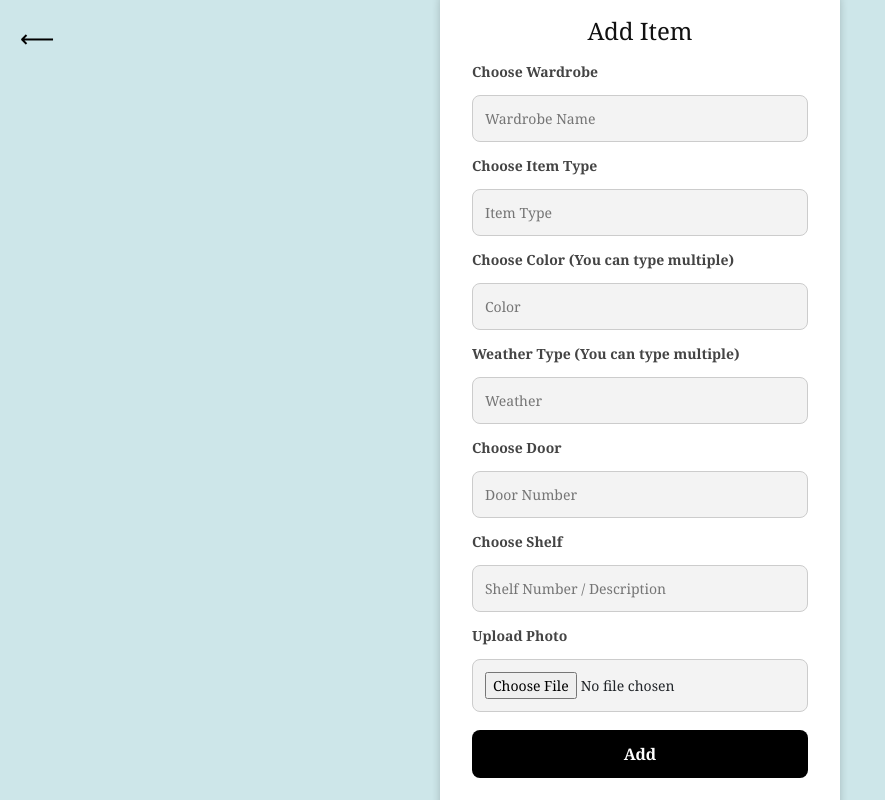
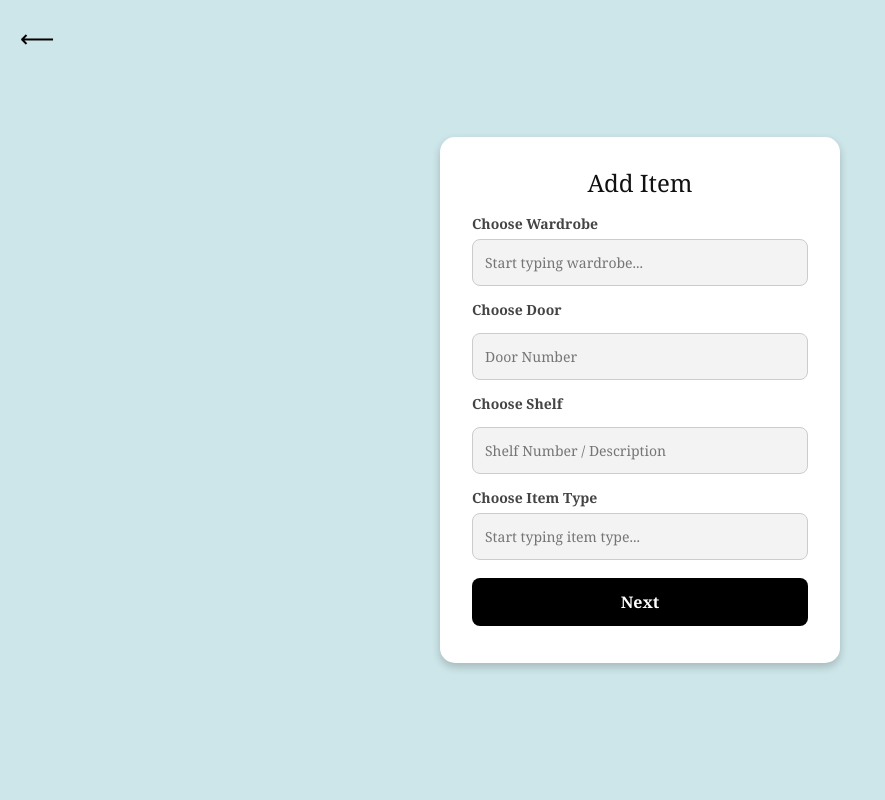
Before and after one commit to AdvaLevine/StyleSync, a React (Create React App) app in the folder frontend/: page /add-item in a window 1280 px wide. Shown: the whole page, without its empty margins (0-885 px from the left). Built offline with nearby package versions, Linux system fonts and the light colour scheme; data requests are answered from the project's data file; what amazon-cognito-identity-js would draw is missing.

Commit message:
added dropdown component for improved item selection in Add Item page

```diff
--- a/frontend/src/assets/styles/AddItem.css
+++ b/frontend/src/assets/styles/AddItem.css
@@ -151,6 +151,66 @@ html body {
     text-align: left;
   }
 
+  /* Dropdown container */
+  .dropdown {
+    position: relative;
+    width: 100%;
+  }
+
+  /* Dropdown list */
+  .dropdown-list {
+    position: absolute;
+    top: 100%;
+    left: 0;
+    width: 100%;
+    max-height: 150px; /* Limit the height of the dropdown */
+    overflow-y: auto; /* Enable vertical scrolling */
+    background: white; /* Set a white background for the dropdown */
+    border: 1px solid #ccc; /* Add a border for clarity */
+    z-index: 1000; /* Ensure it appears above other elements */
+    margin-top: 2px; /* Add a small gap between the input and the dropdown */
+    list-style: none; /* Remove default list styling */
+    padding: 0;
+    box-shadow: 0 4px 6px rgba(0, 0, 0, 0.1); /* Add a subtle shadow for better visibility */
+  }
+
+  /* Dropdown list item */
+  .dropdown-list li {
+    padding: 8px 12px;
+    cursor: pointer;
+  }
+
+  /* Highlight the item on hover */
+  .dropdown-list li:hover {
+    background-color: #f0f0f0;
+  }
+
+  /* No matches message */
+  .no-match {
+    padding: 8px 12px;
+    color: #999;
+    text-align: center;
+  }
+
+  /* Input field inside the dropdown */
+  .dropdown input {
+    width: 100%;
+    padding: 12px;
+    border: 1px solid #ccc;
+    border-radius: 8px;
+    background-color: #f3f3f3;
+    font-size: 14px;
+    box-sizing: border-box;
+  }
+
+  /* Label for the dropdown */
+  .dropdown label {
+    font-size: 14px;
+    font-weight: bold;
+    color: #444;
+    margin-bottom: 5px;
+    display: block;
+  }
 
   @media screen and (max-width: 480px) {
     .logo-container img {
--- /dev/null
+++ b/frontend/src/components/Dropdown.jsx
@@ -0,0 +1,50 @@
+import React, { useState } from 'react';
+
+export default function Dropdown({ options, label, placeholder, onSelect }) {
+  const [inputValue, setInputValue] = useState('');
+  const [showList, setShowList] = useState(false);
+
+  // Ensure options are valid strings
+  const validOptions = options.filter((option) => typeof option === 'string');
+
+  const filteredOptions = validOptions.filter((option) =>
+    option.toLowerCase().includes(inputValue.toLowerCase())
+  );
+
+  const handleSelect = (option) => {
+    setInputValue(option);
+    setShowList(false); // Hide the dropdown after selection
+    onSelect(option);
+  };
+
+  return (
+    <div className="dropdown">
+      <label>{label}</label>
+      <input
+        type="text"
+        value={inputValue}
+        onChange={(e) => {
+          setInputValue(e.target.value);
+          setShowList(true); // Show the dropdown when typing
+        }}
+        onFocus={() => setShowList(true)} // Show the dropdown when the input is focused
+        onBlur={() => setTimeout(() => setShowList(false), 200)} // Hide the dropdown when the input loses focus
+        placeholder={placeholder}
+        required
+      />
+      {showList && (
+        <ul className="dropdown-list">
+          {filteredOptions.length > 0 ? (
+            filteredOptions.map((option, i) => (
+              <li key={i} onClick={() => handleSelect(option)}>
+                {option}
+              </li>
+            ))
+          ) : (
+            <li className="no-match">No matches</li>
+          )}
+        </ul>
+      )}
+    </div>
+  );
+}
--- a/frontend/src/pages/AddItem.jsx
+++ b/frontend/src/pages/AddItem.jsx
@@ -1,13 +1,11 @@
-import React from 'react';
-import { useState, useEffect } from 'react';
+import React, { useState, useEffect } from 'react';
 import { useNavigate, Link } from 'react-router-dom';
 import "../assets/styles/AddItem.css";
-
+import Dropdown from '../components/Dropdown';
 
 const AddItem = () => {
     const navigate = useNavigate();
     const [wardrobes, setWardrobes] = useState([]);
-    const [photoFile, setPhotoFile] = useState(null);
     const [fromDate, setFromDate] = useState({
         wardrobe: "",
         itemType: "",
@@ -17,6 +15,7 @@ const AddItem = () => {
         shelf: "",
         photo: null
     });
+    const [step, setStep] = useState(1); // State to track the current step
 
     useEffect(() => {
         // Fetch the user's wardrobes from the server when the component mounts
@@ -88,11 +87,9 @@ const AddItem = () => {
         }
     };
 
-
     const commonOptions = ["Shirt", "Pants", "Dress", "Jacket", "Shoes", "Hat", "Scarf", "Belt", "Socks", "Gloves"];
     const colorOptions = ["Black", "White", "Red", "Blue", "Green", "Yellow", "Purple", "Pink", "Orange", "Brown"];
     const weatherOptions = ["Hot", "Cold", "Rainy", "Snow", "Windy", "Sunny", "Cloudy", "Stormy", "Foggy", "Humid"];
-
 
     return (
         <div className="add-item-container">
@@ -100,35 +97,45 @@ const AddItem = () => {
             <Link to="/home" className="back-button">⟵</Link>
             <div className="add-item-box">
                 <h2>Add Item</h2>
-            <form onSubmit={handleSubmit}>
-              <label>Choose Wardrobe</label>
+                {step === 1 && (
+                    <form>
+                        <Dropdown
+                            options={wardrobes.map((w) => w.name)} // Pass wardrobe names
+                            label="Choose Wardrobe"
+                            placeholder="Start typing wardrobe..."
+                            onSelect={(selected) => handleInputChange({ target: { name: 'wardrobe', value: selected } })}
+                        />
+
+                        <label>Choose Door</label>
                         <input
-                name="wardrobe"
-                list="wardrobeList"
-                placeholder="Wardrobe Name"
+                            type="number"
+                            name="door"
+                            placeholder="Door Number"
                             onChange={handleInputChange}
                             required
                         />
-              <datalist id="wardrobeList">
-                {wardrobes.map((w) => (
-                  <option key={w.id} value={w.name} />
-                ))}
-              </datalist>
 
-              <label>Choose Item Type</label>
+                        <label>Choose Shelf</label>
                         <input
-                name="itemType"
-                list="itemTypeList"
-                placeholder="Item Type"
+                            name="shelf"
+                            placeholder="Shelf Number / Description"
                             onChange={handleInputChange}
                             required
                         />
-              <datalist id="itemTypeList">
-                {commonOptions.map((item, i) => (
-                  <option key={i} value={item} />
-                ))}
-              </datalist>
 
+                        <Dropdown
+                            options={commonOptions} // Pass item types
+                            label="Choose Item Type"
+                            placeholder="Start typing item type..."
+                            onSelect={(selected) => handleInputChange({ target: { name: 'itemType', value: selected } })}
+                        />
+
+                        <button type="button" onClick={() => setStep(2)}>Next</button>
+                    </form>
+                )}
+
+                {step === 2 && (
+                    <form onSubmit={handleSubmit}>
                         <label>Choose Color (You can type multiple)</label>
                         <input
                             name="color"
@@ -155,23 +162,6 @@ const AddItem = () => {
                             ))}
                         </datalist>
 
-              <label>Choose Door</label>
-              <input
-                type="number"
-                name="door"
-                placeholder="Door Number"
-                onChange={handleInputChange}
-                required
-              />
-
-              <label>Choose Shelf</label>
-              <input
-                name="shelf"
-                placeholder="Shelf Number / Description"
-                onChange={handleInputChange}
-                required
-              />
-
                         <label>Upload Photo</label>
                         <input
                             type="file"
@@ -181,11 +171,13 @@ const AddItem = () => {
                             required
                         />
 
+                        <button type="button" onClick={() => setStep(1)}>Back</button>
                         <button type="submit">Add</button>
                     </form>
+                )}
             </div>
         </div>
     );
-}
+};
 
 export default AddItem;
```
Lines whose indentation alone changed are shown as unchanged.
